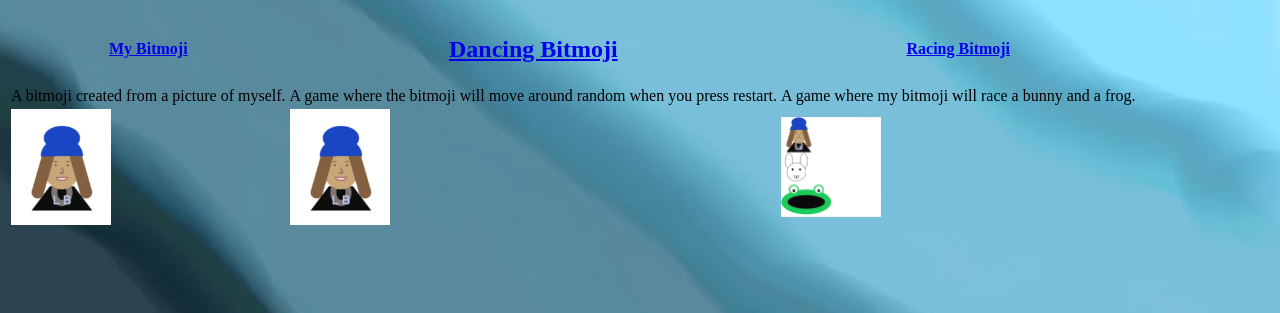
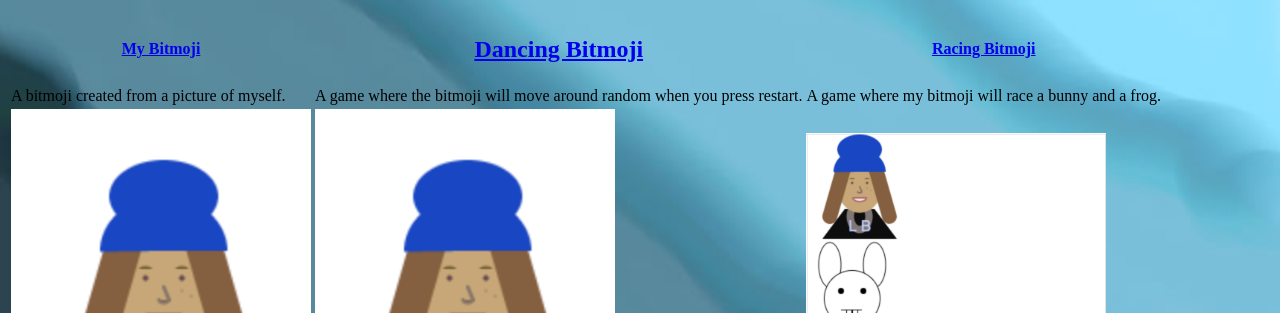
Before and after one commit to lberube/lberube.github.io, a plain HTML site: page javascripts.html in a window 1280 px wide. Shown: the part 487-800 px from the top of the page. Drawn offline with Linux system fonts and the light colour scheme; a script that the page names is missing.

Commit message:
Update javascripts.html

```diff
--- a/javascripts.html
+++ b/javascripts.html
@@ -48,9 +48,9 @@
            <td> A game where the bitmoji will move around random when you press restart. </td>
            <td> A game where my bitmoji will race a bunny and a frog. </td>
          <tr>
-            <td> <img src="mybitmoji.png" alt="my bitmoji" width="100"> </td>
-            <td> <img src="mybitmoji.png" alt="my bitmoji dancing" width="100"> </td>
-            <td> <img src="mybitmojirace.png" alt="my bitmoji racing a bunny and a frog" width="100"> </td>
+            <td> <img src="mybitmoji.png" alt="my bitmoji" width="300"> </td>
+            <td> <img src="mybitmoji.png" alt="my bitmoji dancing" width="300"> </td>
+            <td> <img src="mybitmojirace.png" alt="my bitmoji racing a bunny and a frog" width="300"> </td>
         </tr>
     </table>
   </body>
```
